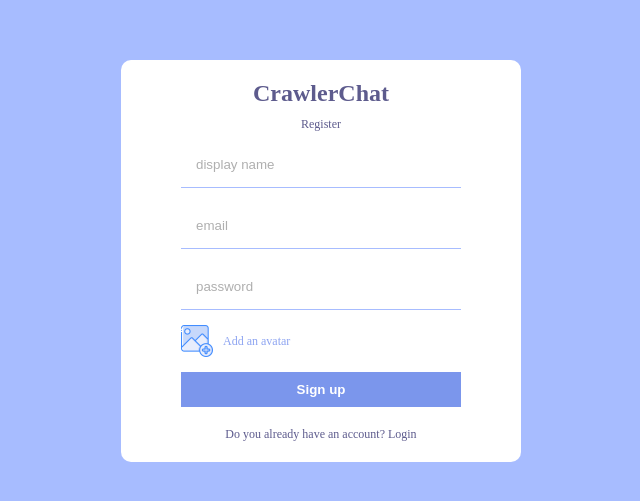
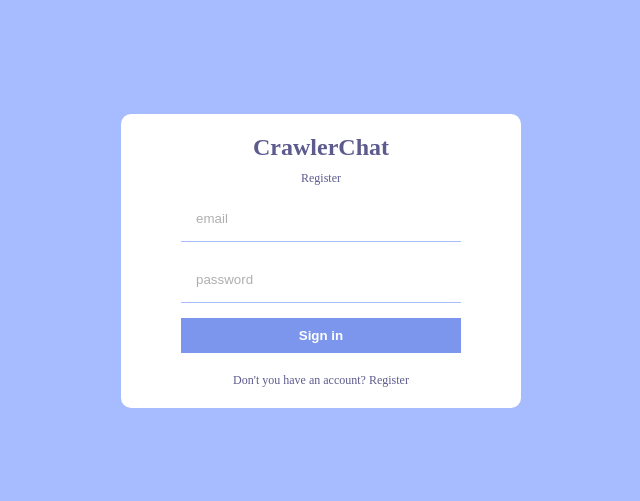
Before and after one commit to savelyevresearch/chat-app-react-firebase, a React (Create React App) app: page / in a window 1280 px wide. Shown: the part 139-640 px from the top of the page, without its empty margins (319-959 px from the left). Built offline with nearby package versions, Linux system fonts and the light colour scheme.

Commit message:
The login page has been designed

```diff
--- a/src/App.js
+++ b/src/App.js
@@ -1,9 +1,10 @@
 import Register from "./pages/Register";
+import Login from "./pages/Login";
 import "./style.scss"
 
 function App() {
   return (
-    <Register />
+    <Login />
   );
 }
 
--- a/src/pages/Login.jsx
+++ b/src/pages/Login.jsx
@@ -0,0 +1,21 @@
+import React from 'react'
+import AddAvatarIcon from '../assets/addAvatarIcon.png'
+
+const Login = () => {
+  return (
+    <div className='formContainer'>
+        <div className='formWrapper'>
+            <span className='logo'>CrawlerChat</span>
+            <span className='title'>Register</span>
+            <form>
+                <input type='email' placeholder='email'/>
+                <input type='password' placeholder='password'/>
+                <button>Sign in</button>
+            </form>
+            <p>Don't you have an account? Register</p>
+        </div>
+    </div>
+  )
+}
+
+export default Login
```
